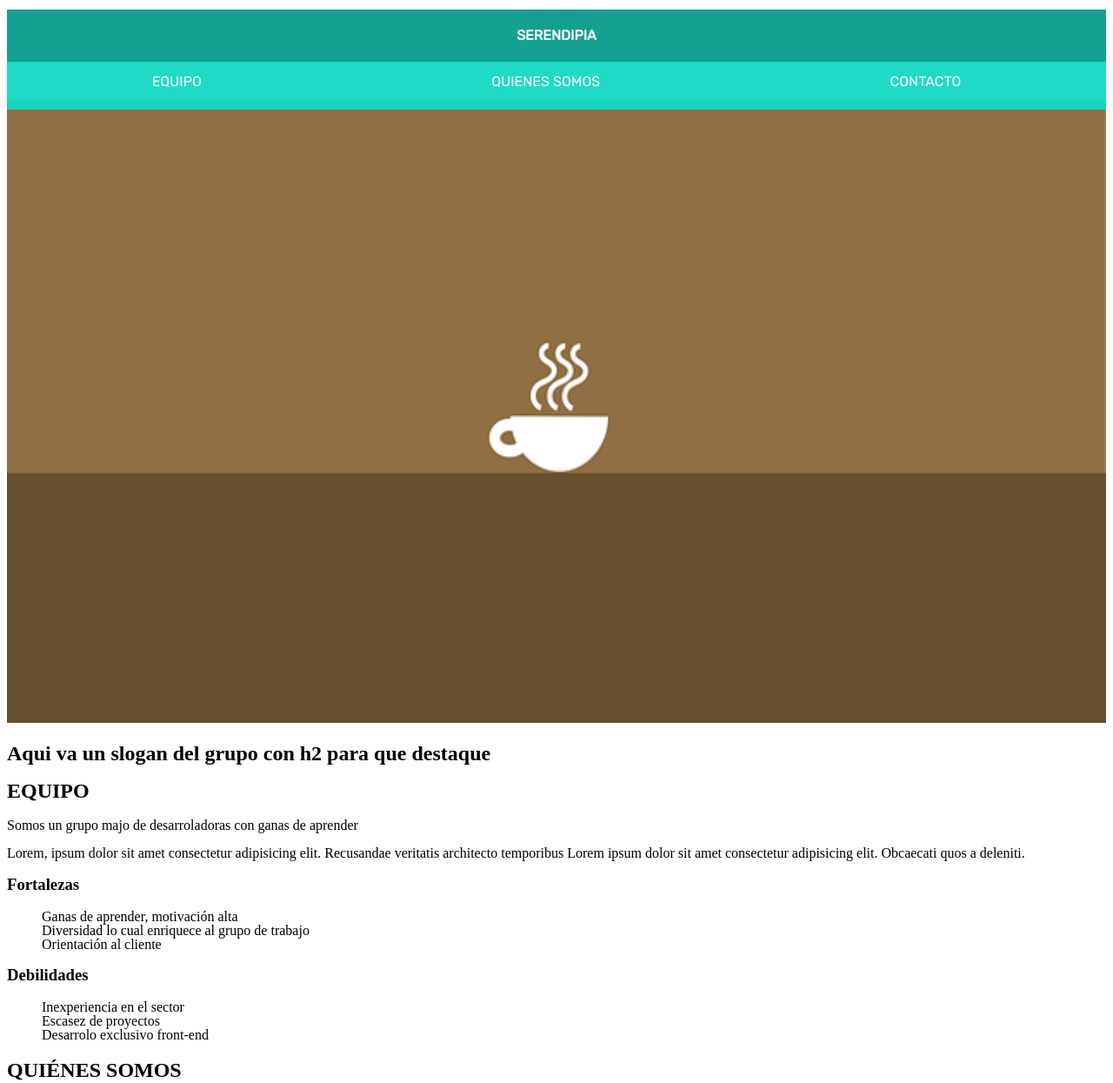
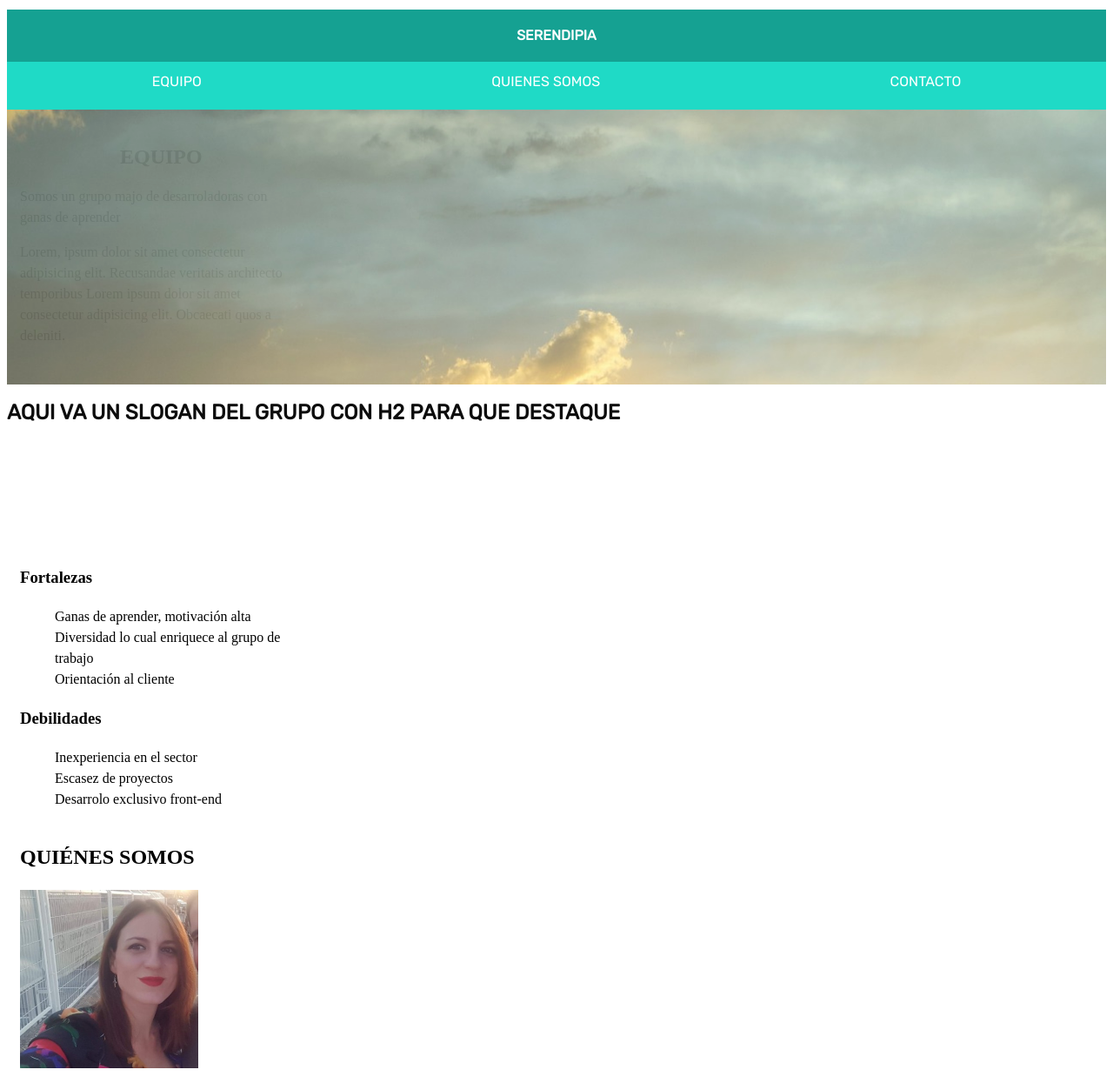
Before and after one commit to Adalab/project-promo-o-module-1-team-5, a plain HTML site: page index.html in a window 1280 px wide. Shown: the top 1245 px of the page at 87% size. Drawn offline with Linux system fonts and the light colour scheme.

Commit message:
Add main

```diff
--- a/CSS/style.css
+++ b/CSS/style.css
@@ -1,55 +1,4 @@
-.footer {
-  background-color: white;
-  display: flex;
-  height: 250px;
-  border: solid 1px #b8b8b9;
-  box-sizing: border-box;
-  flex-direction: column;
-  justify-content: center;
-  align-items: center;
-}
-.copyright {
-  color: #b8b8b9;
-  font-family: openSans;
-  font-size: 14px;
-  line-height: 20px;
-  box-sizing: border-box;
-  display: flex;
-  flex-direction: column;
-  justify-content: center;
-}
-footer .nav-bar {
-  color: #54585a;
-  opacity: 0.75;
-  margin: 20px 29px 30px;
-  font-size: 14px;
-  font-weight: 600;
-  font-family: OpenSans-Semibold;
-  text-transform: uppercase;
-  line-height: 20px;
-  box-sizing: border-box;
-  display: flex;
-  flex-direction: column;
-  justify-content: center;
-}
-.ul-footer {
-  text-align: center;
-  display: flex;
-  box-sizing: border-box;
-  flex-direction: column;
-  justify-content: center;
-}
-.logo-adalab {
-  width: 115.9px;
-  height: 45px;
-  box-sizing: border-box;
-  display: flex;
-  flex-direction: column;
-  justify-content: center;
-}
-a {
-  color: #54585a;
-}
+
 /* Mobile first */
 /* Vamos a declarar las variables globales del CSS */
 
@@ -103,16 +52,106 @@ header .nav-bar li a {
 
 /* Ponemos la foto de cabecera a todo lo ancho para que no se rompa la maqueta en móvil */
 
-.imagecontainer img {
+
+.imagecontainer{
+  background-image: url('../images/imagenFondoChicas.jpg');
+  height: 316px;
   width: 100%;
+  background-size: cover;
+}
+.slogan-title{
+  z-index: 1000;
+}
+.team{
+  width: 320px;
+  height: 500px;
 }
 
+/* Aqui empieza el Css de main */
+
+
+main{
+  width: 320px;
+  display: flex;
+  flex-direction: column;
+  justify-content: center;
+  align-items: center;
+  font-size: 16px;
+  line-height: 1.5;
+  margin:15px;
+}
+.team{
+  height:500px ;
+}
+
+.page-main{
+  margin-top: 16px;
+
+}
+.team-title{
+  margin-top: 30px;
+  margin-left: 115px;
+  margin-right: 115px;
+  margin-bottom: 15px;
+}
 /* Ponemos la foto de footer a todo lo ancho para que no se rompa la maqueta en móvil */
 
 .footer img {
   width: 100%;
   max-width: 220px;
 }
+.footer {
+  background-color: white;
+  display: flex;
+  height: 250px;
+  border: solid 1px #b8b8b9;
+  box-sizing: border-box;
+  flex-direction: column;
+  justify-content: center;
+  align-items: center;
+}
+.copyright {
+  color: #b8b8b9;
+  font-family: openSans;
+  font-size: 14px;
+  line-height: 20px;
+  box-sizing: border-box;
+  display: flex;
+  flex-direction: column;
+  justify-content: center;
+}
+footer .nav-bar {
+  color: #54585a;
+  opacity: 0.75;
+  margin: 20px 29px 30px;
+  font-size: 14px;
+  font-weight: 600;
+  font-family: OpenSans-Semibold;
+  text-transform: uppercase;
+  line-height: 20px;
+  box-sizing: border-box;
+  display: flex;
+  flex-direction: column;
+  justify-content: center;
+}
+.ul-footer {
+  text-align: center;
+  display: flex;
+  box-sizing: border-box;
+  flex-direction: column;
+  justify-content: center;
+}
+.logo-adalab {
+  width: 115.9px;
+  height: 45px;
+  box-sizing: border-box;
+  display: flex;
+  flex-direction: column;
+  justify-content: center;
+}
+a {
+  color: #54585a;
+}
 
 /* Abro la media query para pantallas de más de 768 píxeles */
 @media only screen and (min-width: 768px) {
--- a/index.html
+++ b/index.html
@@ -1,25 +1,17 @@
 <!DOCTYPE html>
 <html lang="en">
+
 <head>
   <meta charset="UTF-8" />
   <meta http-equiv="X-UA-Compatible" content="IE=edge" />
   <meta name="viewport" content="width=device-width, initial-scale=1.0" />
   <title>Serendipia - Proyecto módulo 1</title>
-    <meta
-      description="Primer proyecto de Adalab realizado por el equipo Serendipia"
-    />
+  <meta description="Primer proyecto de Adalab realizado por el equipo Serendipia" />
   <link rel="stylesheet" href="./CSS/reset.css" />
   <link rel="stylesheet" href="./CSS/style.css" />
-    <link
-      rel="stylesheet"
-      href="https://use.fontawesome.com/releases/v5.8.1/css/all.css"
-      integrity="sha384-50oBUHEmvpQ+1lW4y57PTFmhCaXp0ML5d60M1M7uH2+nqUivzIebhndOJK28anvf"
-      crossorigin="anonymous"
-    />
-    <link
-      rel="stylesheet"
-      href="https://fonts.googleapis.com/css?family=Rubik"
-    />
+  <link rel="stylesheet" href="https://use.fontawesome.com/releases/v5.8.1/css/all.css"
+    integrity="sha384-50oBUHEmvpQ+1lW4y57PTFmhCaXp0ML5d60M1M7uH2+nqUivzIebhndOJK28anvf" crossorigin="anonymous" />
+  <link rel="stylesheet" href="https://fonts.googleapis.com/css?family=Rubik" />
   <link rel="stylesheet" href="./contact.html" />
 </head>
 
@@ -35,31 +27,27 @@
         <li><a href="./contact.html" target="_blank">Contacto</a></li>
       </ul>
     </nav>
-      <!--Imagen portada en html o en css? En header o en main?-->
-      <!--Slogan en header o en main?-->
-    </header>
-
-    <main>
     <section class="slogan">
       <div class="imagecontainer">
-          <img src="./images/coffee-g5529a156d_640.png" alt="ejemplo" />
+
       </div>
-        <div>
-          <h2>Aqui va un slogan del grupo con h2 para que destaque</h2>
-        </div>
+
+      <h2 class="slogan-title">Aqui va un slogan del grupo con h2 para que destaque</h2>
+
     </section>
-      <section id="team-section">
-        <article>
-          <h2>EQUIPO</h2>
-          <p>Somos un grupo majo de desarroladoras con ganas de aprender</p>
-          <p>
+  </header>
+  <main class="page-main">
+    <section class="team">
+      <h2 class="team-title">EQUIPO</h2>
+      <p class="text">Somos un grupo majo de desarroladoras con ganas de aprender</p>
+      <p class="text">
         Lorem, ipsum dolor sit amet consectetur adipisicing elit. Recusandae
         veritatis architecto temporibus Lorem ipsum dolor sit amet
         consectetur adipisicing elit. Obcaecati quos a deleniti.
       </p>
       </article>
     </section>
-      <section>
+    <section class="features">
       <article>
         <h3>Fortalezas</h3>
         <ul>
@@ -79,7 +67,7 @@
       </article>
     </section>
 
-      <section id="aboutus">
+    <section class="aboutus">
       <h2>QUIÉNES SOMOS</h2>
       <article class="Rocio">
         <img src="./images/Rocio.jpg" width="205px" height="205px" />
@@ -93,24 +81,13 @@
           </p>
         </div>
         <div class="socialNetworks">
-            <a
-              href="https://twitter.com/dols_rocio"
-              target="_blank"
-              title="Rocío"
-              ><i class="fab fa-twitter"></i
-            ></a>
-            <a
-              href="http://www.linkedin.com/in/roc%C3%ADo-dols-pividal-63a2598b"
-              target="_blank"
-              title="Linkedin Rocío"
-              ><i class="fab fa-linkedin-in color"></i>
+          <a href="https://twitter.com/dols_rocio" target="_blank" title="Rocío"><i class="fab fa-twitter"></i></a>
+          <a href="http://www.linkedin.com/in/roc%C3%ADo-dols-pividal-63a2598b" target="_blank"
+            title="Linkedin Rocío"><i class="fab fa-linkedin-in color"></i>
           </a>
-            <a href="github.com/RocioDols" target="_blank" title="Github Rocío"
-              ><i class="fab fa-github-alt color"></i>
+          <a href="github.com/RocioDols" target="_blank" title="Github Rocío"><i class="fab fa-github-alt color"></i>
           </a>
-            <a href="mailto:rdolspividal@gmail.com" title="Correo Rocío Dols"
-              ><i class="fas fa-envelope color"></i
-            ></a>
+          <a href="mailto:rdolspividal@gmail.com" title="Correo Rocío Dols"><i class="fas fa-envelope color"></i></a>
         </div>
       </article>
       <article class="Patri">
@@ -125,18 +102,11 @@
           </p>
         </div>
         <div class="socialNetworks">
-            <a href="https://twitter.com/patrimalvido"
-              ><i class="fab fa-twitter"></i
-            ></a>
-            <a href="" target="_blank" title="Linkedin Patricia"
-              ><i class="fab fa-linkedin-in color"></i
-            ></a>
-            <a href="github.com/RocioDols" target="_blank" title="Github Rocío"
-              ><i class="fab fa-github-alt color"></i
-            ></a>
-            <a href="mailto:rdolspividal@gmail.com" title="Correo Rocío Dols"
-              ><i class="fas fa-envelope color"></i
-            ></a>
+          <a href="https://twitter.com/patrimalvido"><i class="fab fa-twitter"></i></a>
+          <a href="" target="_blank" title="Linkedin Patricia"><i class="fab fa-linkedin-in color"></i></a>
+          <a href="github.com/RocioDols" target="_blank" title="Github Rocío"><i
+              class="fab fa-github-alt color"></i></a>
+          <a href="mailto:rdolspividal@gmail.com" title="Correo Rocío Dols"><i class="fas fa-envelope color"></i></a>
         </div>
       </article>
       <article class="Rosa">
@@ -152,12 +122,8 @@
           </p>
         </div>
         <div>
-            <a href="https://twitter.com/patrimalvido"
-              ><i class="fab fa-twitter"></i
-            ></a>
-            <a href="rosa.donoso.requena@outlook.de" title="Correo Rocío Dols"
-              ><i class="fas fa-envelope color"></i
-            ></a>
+          <a href="https://twitter.com/patrimalvido"><i class="fab fa-twitter"></i></a>
+          <a href="rosa.donoso.requena@outlook.de" title="Correo Rocío Dols"><i class="fas fa-envelope color"></i></a>
         </div>
       </article>
       <article class="Ana">
@@ -171,9 +137,7 @@
           </p>
         </div>
         <div>
-            <a href="https://twitter.com/patrimalvido"
-              ><i class="fab fa-twitter"></i
-            ></a>
+          <a href="https://twitter.com/patrimalvido"><i class="fab fa-twitter"></i></a>
         </div>
       </article>
       <article class="Elvira">
@@ -187,9 +151,7 @@
           </p>
         </div>
         <div>
-            <a href="https://twitter.com/patrimalvido"
-              ><i class="fab fa-twitter"></i
-            ></a>
+          <a href="https://twitter.com/patrimalvido"><i class="fab fa-twitter"></i></a>
         </div>
       </article>
     </section>
@@ -205,12 +167,9 @@
           <li><a href="./contact.html" target="_blank"></a>Contacto</li>
         </ul>
       </nav>
-        <img
-          class="logo-adalab"
-          src="./images/adalabicon.png"
-          alt="icono Adalab"
-        />
+      <img class="logo-adalab" src="./images/adalabicon.png" alt="icono Adalab" />
     </section>
   </footer>
 </body>
+
 </html>
```
Also changed, not shown: images/imagenFondoChicas.jpg (added), 1 other file. Lines whose indentation alone changed are shown as unchanged.
